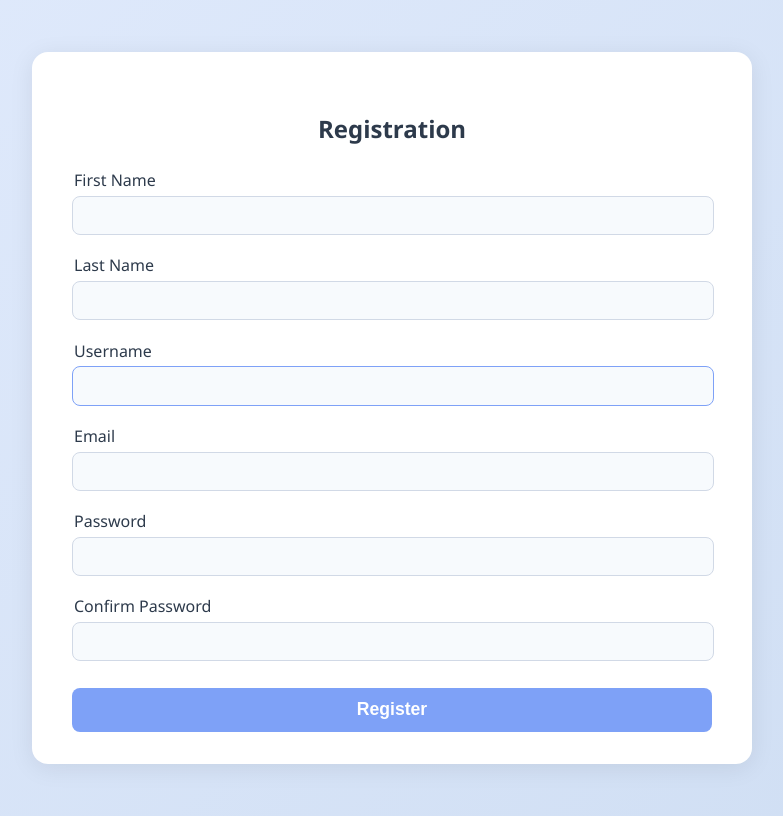
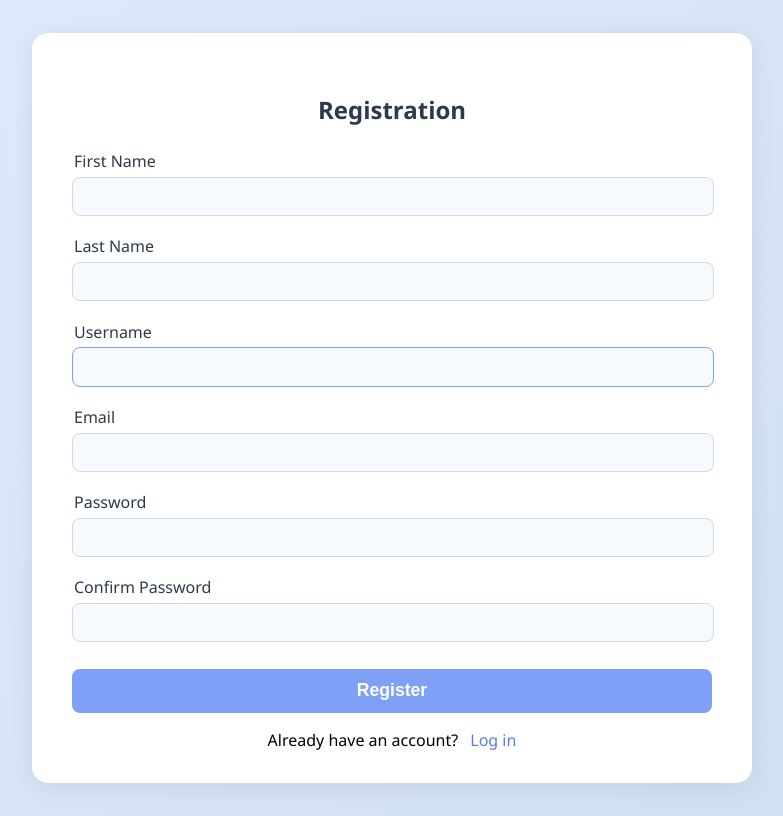
Before and after one commit to 0101dusica/uks-docker-images, a Django app: page / in a window 1280 px wide. Shown: the whole page, without its empty margins (248-1031 px from the left). Run offline with Django 4.2, Linux system fonts and the light colour scheme.

Commit message:
[M2-I7] Add login prompt to registration form and enhance success message layout #7

```diff
--- a/uks-dockerhub/backend/frontend/templates/registration.html
+++ b/uks-dockerhub/backend/frontend/templates/registration.html
@@ -39,6 +39,10 @@
             {% for error in form.password2.errors %}<div class="errorlist">{{ error }}</div>{% endfor %}
         </div>
         <button type="submit" class="submit-btn">Register</button>
+        <div style="text-align:center; margin-top:1rem;">
+            <span>Already have an account?</span>
+            <a href="/login/" style="color:#5b7be6; font-weight:500; text-decoration:none; margin-left:0.5rem;">Log in</a>
+        </div>
     </form>
 </div>
 {% endblock %}
--- a/uks-dockerhub/backend/frontend/templates/registration_success.html
+++ b/uks-dockerhub/backend/frontend/templates/registration_success.html
@@ -3,6 +3,8 @@
 {% block content %}
 <div class="form-box">
     <h2>Registration Successful</h2>
-    <p>Your account has been created. You can now log in.</p>
+    <div style="text-align:center; margin-top:1.5rem; font-size:1.1rem;">
+        Your account has been created. You can now <a href="/login/" style="color:#5b7be6; font-weight:500; text-decoration:none;">login</a>.
+    </div>
 </div>
 {% endblock %}
```
